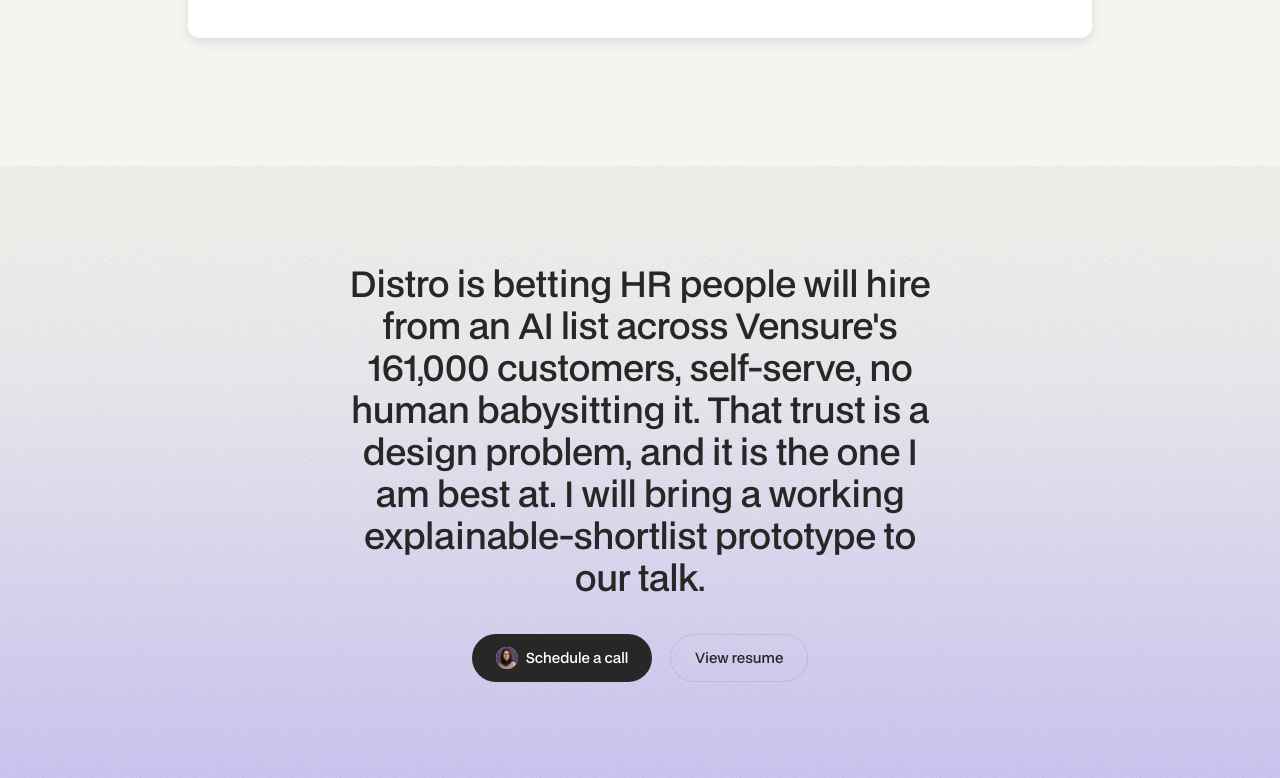
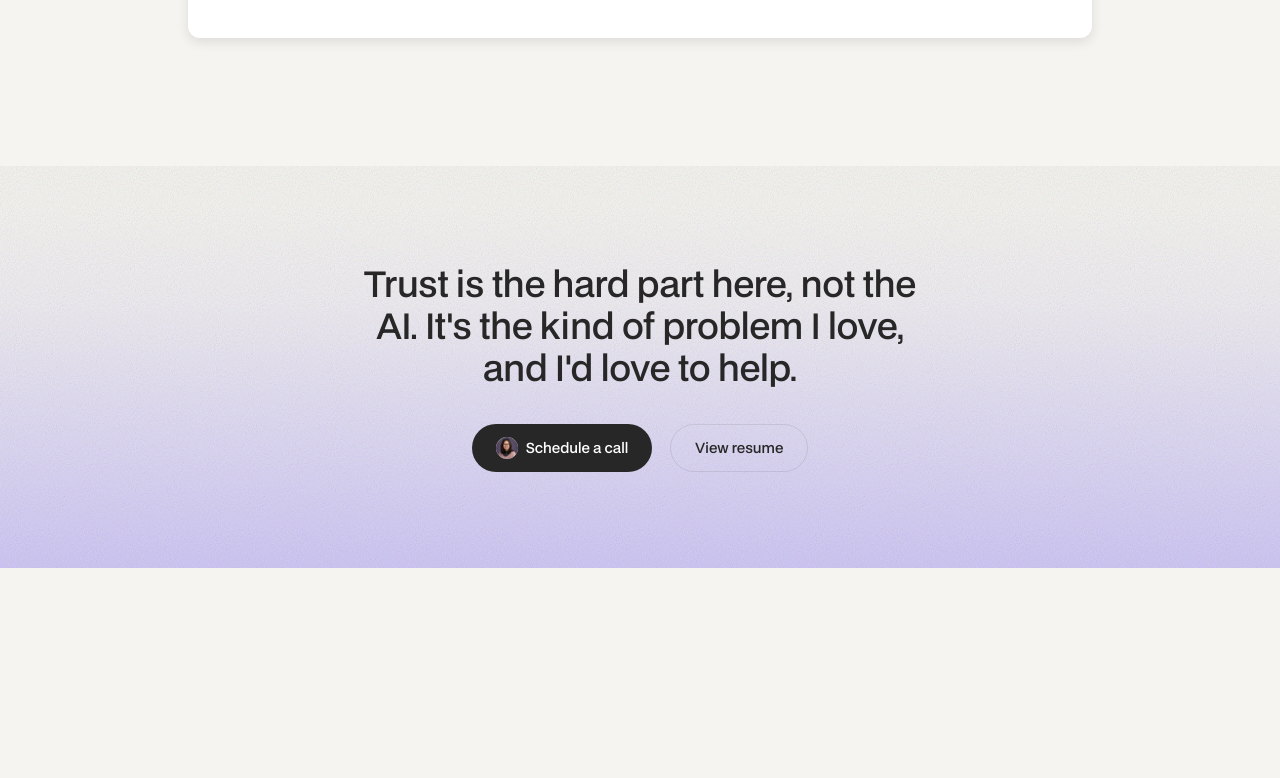
Before and after one commit to jennylu89/jenny-pitch, a React (Vite) app: page /distro in a window 1280 px wide. Shown: the part 9910-10688 px from the top of the page. After the commit the page ends 10478 px from the top, so only its background shows below. Built offline with nearby package versions, Linux system fonts and the light colour scheme; a web font is replaced by a local one.

Commit message:
Simplify Distro close: humble, no overpromise

```diff
--- a/src/pages/companies/distro.js
+++ b/src/pages/companies/distro.js
@@ -68,5 +68,5 @@
   },
 
   close:
-    "Distro is betting HR people will hire from an AI list across Vensure's 161,000 customers, self-serve, no human babysitting it. That trust is a design problem, and it is the one I am best at. I will bring a working explainable-shortlist prototype to our talk.",
+    "Trust is the hard part here, not the AI. It's the kind of problem I love, and I'd love to help.",
 };
```
